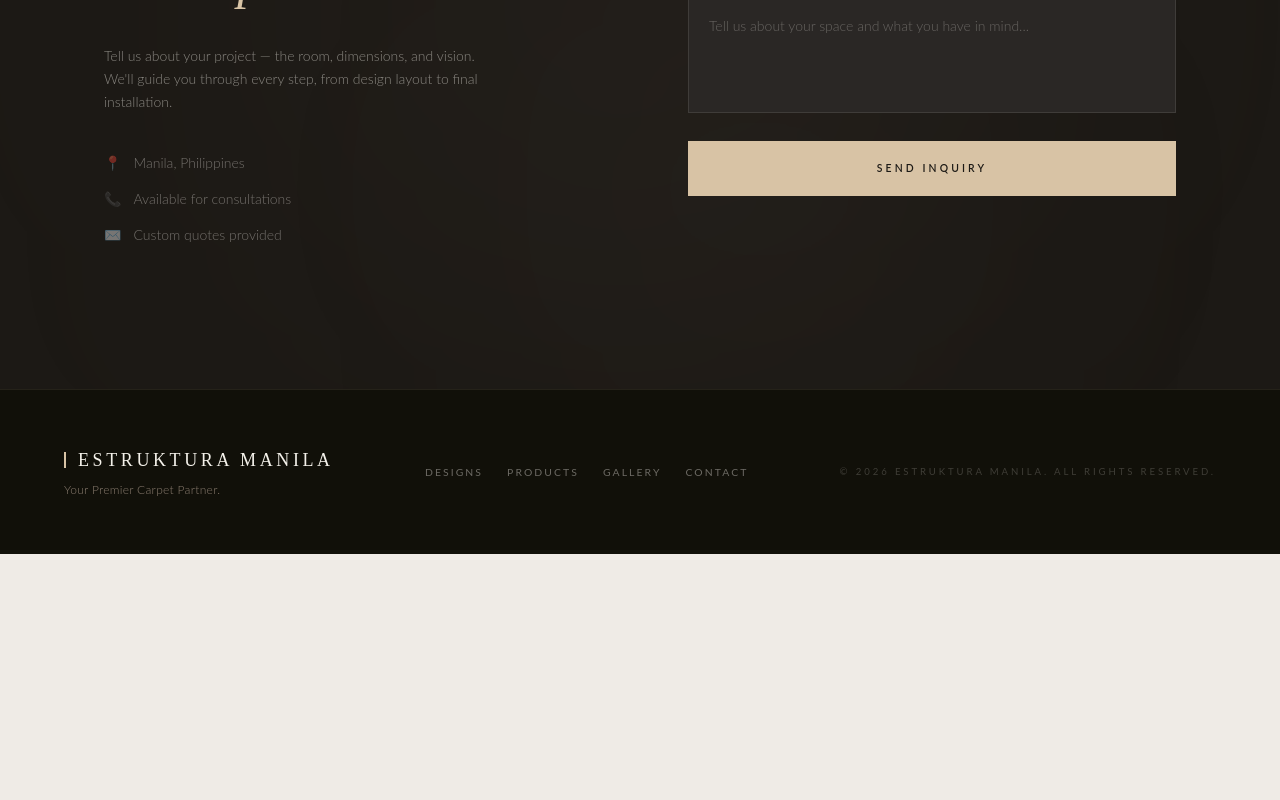
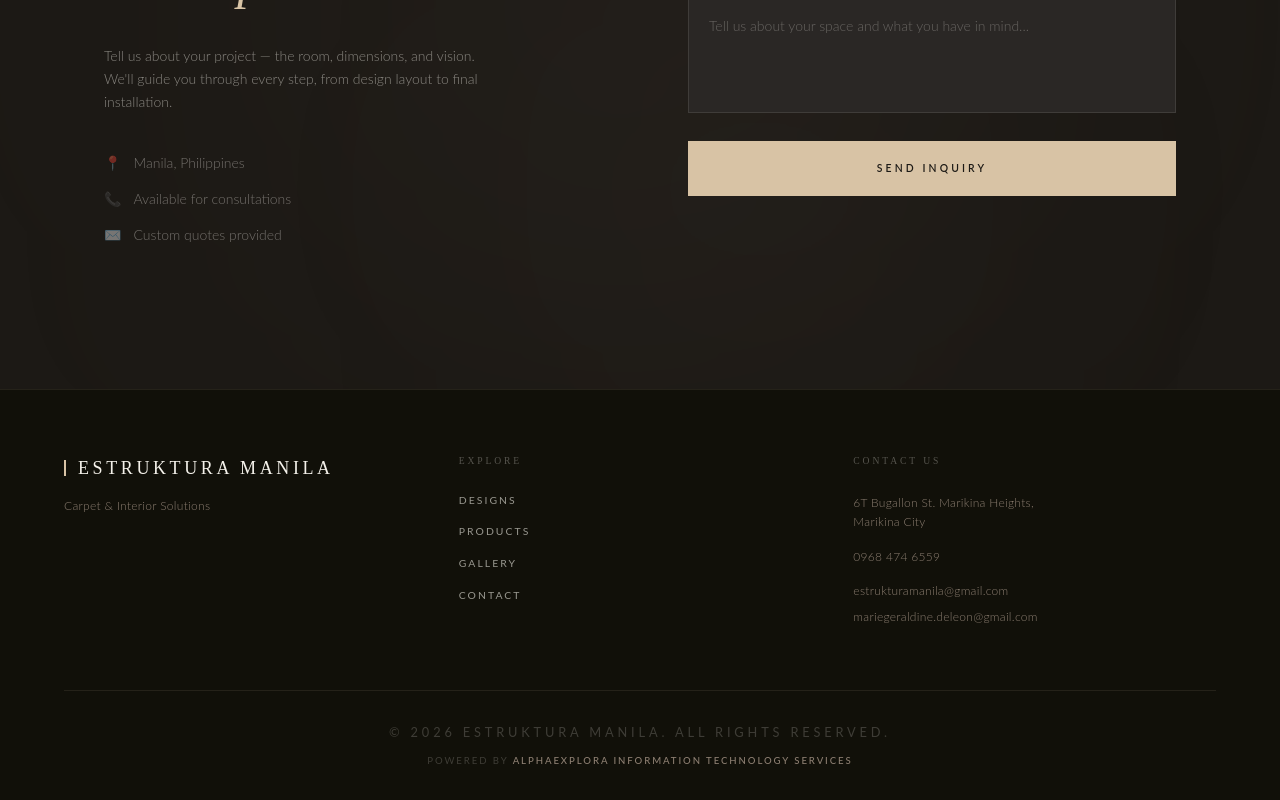
Before and after one commit to Alphaexplora-Estruktura/estruktura.lowtier, a React (Vite) app: page / in a window 1280 px wide. Shown: the part 10911-11711 px from the top of the page. Before the commit the page ends 11465 px from the top, so only its background shows below. Built offline with nearby package versions, Linux system fonts and the light colour scheme.

Commit message:
Update Home.tsx

```diff
--- a/src/pages/Home.tsx
+++ b/src/pages/Home.tsx
@@ -4,7 +4,7 @@
 import Collection from "../components/Collection";
 import Craftsmanship from "../components/Craftsmanship";
 import Gallery from "../components/Gallery";
-import OtherProducts from "../components/OtherProducts"; // Updated import
+import OtherProducts from "../components/OtherProducts";
 import CTA from "../components/CTA";
 
 export default function Home() {
@@ -18,37 +18,84 @@
         <Collection />
         <Craftsmanship />
         <Gallery />
-        <OtherProducts /> {/* Updated component */}
+        <OtherProducts />
         <CTA />
       </main>
 
-      <footer className="bg-[#111009] border-t border-[#D8C3A5]/10 py-14 px-6 lg:px-16">
-        <div className="max-w-[90rem] mx-auto flex flex-col md:flex-row justify-between items-start md:items-center gap-8">
+      <footer className="bg-[#111009] border-t border-[#D8C3A5]/10 pt-16 pb-8 px-6 lg:px-16">
+        <div className="max-w-[90rem] mx-auto">
 
+          {/* Top Section: 3-Column Grid */}
+          <div className="grid grid-cols-1 md:grid-cols-3 gap-12 lg:gap-8 mb-16">
+
+            {/* Column 1: Brand */}
             <div>
-            <div className="flex items-center gap-3 mb-2">
+              <div className="flex items-center gap-3 mb-4">
                 <div className="w-0.5 h-4 bg-[#D8C3A5]" />
                 <span className="font-serif text-lg text-[#F4F1EA] tracking-[0.2em] uppercase">Estruktura Manila</span>
               </div>
-            <p className="text-[#8c7e71] text-xs font-light tracking-wide">Your Premier Carpet Partner.</p>
+              <p className="text-[#8c7e71] text-xs font-light tracking-wide">Carpet & Interior Solutions</p>
             </div>
 
-          <nav className="flex flex-wrap gap-6">
+            {/* Column 2: Navigation */}
+            <div>
+              <h4 className="text-[#F4F1EA]/30 text-[0.6rem] uppercase tracking-[0.3em] mb-6">Explore</h4>
+              <nav className="flex flex-col gap-4">
                 {[
                   { name: 'Designs', href: '#designs' },
                   { name: 'Products', href: '#products' },
                   { name: 'Gallery', href: '#gallery' },
                   { name: 'Contact', href: '#contact' },
                 ].map(link => (
-              <a key={link.name} href={link.href} className="text-[0.65rem] uppercase tracking-[0.2em] text-[#F4F1EA]/40 hover:text-[#D8C3A5] transition-colors duration-300">
+                  <a key={link.name} href={link.href} className="text-[0.65rem] uppercase tracking-[0.2em] text-[#F4F1EA]/60 hover:text-[#D8C3A5] transition-colors duration-300 w-fit">
                     {link.name}
                   </a>
                 ))}
               </nav>
+            </div>
 
-          <p className="text-[#F4F1EA]/20 text-[0.6rem] uppercase tracking-[0.3em]">
+            {/* Column 3: Contact Details */}
+            <div>
+              <h4 className="text-[#F4F1EA]/30 text-[0.6rem] uppercase tracking-[0.3em] mb-6">Contact Us</h4>
+              <div className="flex flex-col gap-4 text-[#8c7e71] text-[0.75rem] font-light tracking-wide">
+                <p className="leading-relaxed">
+                  6T Bugallon St. Marikina Heights,<br />
+                  Marikina City
+                </p>
+                <p>0968 474 6559</p>
+                <div className="flex flex-col gap-2">
+                  <a href="mailto:estrukturamanila@gmail.com" className="hover:text-[#D8C3A5] transition-colors duration-300 w-fit">
+                    estrukturamanila@gmail.com
+                  </a>
+                  <a href="mailto:mariegeraldine.deleon@gmail.com" className="hover:text-[#D8C3A5] transition-colors duration-300 w-fit">
+                    mariegeraldine.deleon@gmail.com
+                  </a>
+                </div>
+              </div>
+            </div>
+
+          </div>
+
+          {/* Bottom Section: Copyright & Credits */}
+          <div className="pt-8 border-t border-[#D8C3A5]/10 flex flex-col items-center justify-center gap-3">
+            <p className="text-[#F4F1EA]/20 text-[0.8rem] uppercase tracking-[0.3em] text-center">
               &copy; {new Date().getFullYear()} Estruktura Manila. All rights reserved.
             </p>
+            <p className="text-[#F4F1EA]/20 text-[0.6rem] uppercase tracking-[0.2em] text-center">
+              Powered by{' '}
+              <a
+                href="https://alphaexplora.com"
+                target="_blank"
+                rel="noopener noreferrer"
+                className="text-[#8c7e71] hover:text-[#D8C3A5] transition-colors duration-300 font-medium"
+              >
+                Alphaexplora Information Technology Services
+              </a>
+            </p>
+          </div>
+
+
+
         </div>
       </footer>
     </div>
```
Lines whose indentation alone changed are shown as unchanged.
